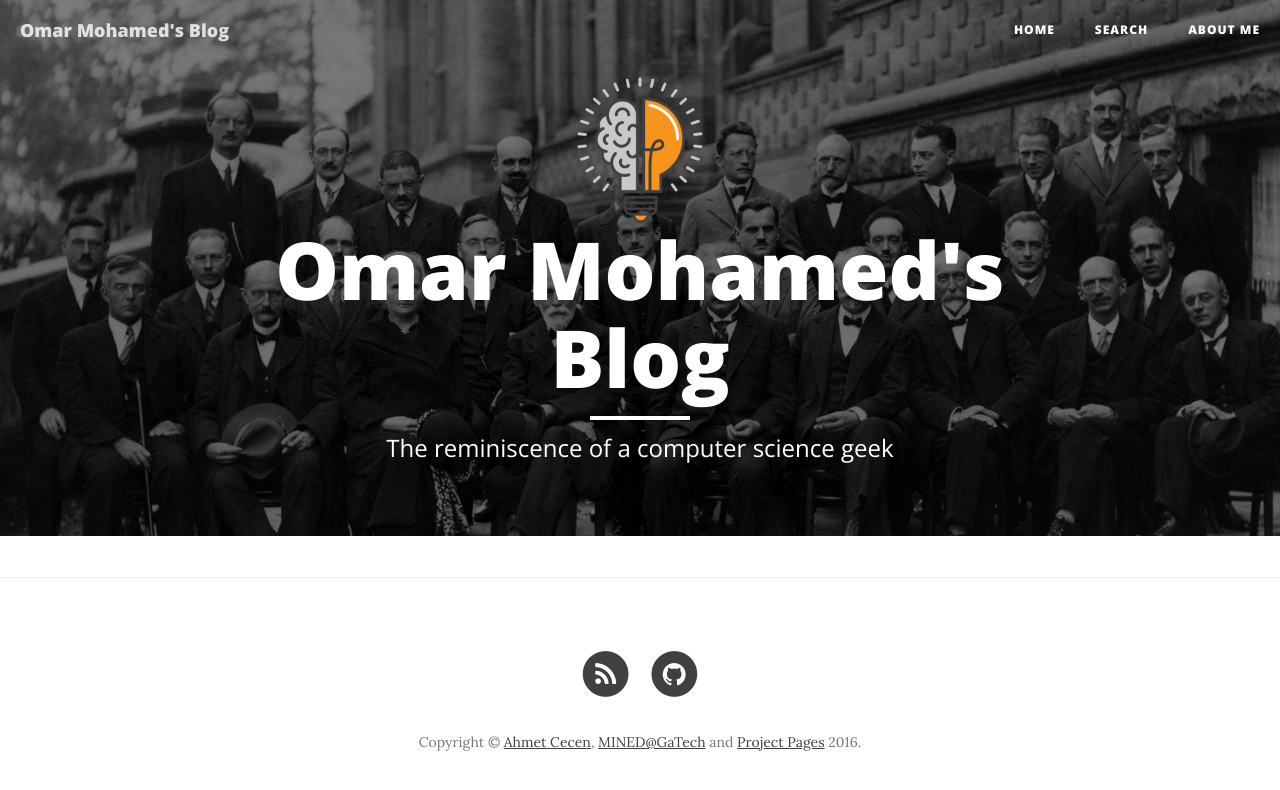
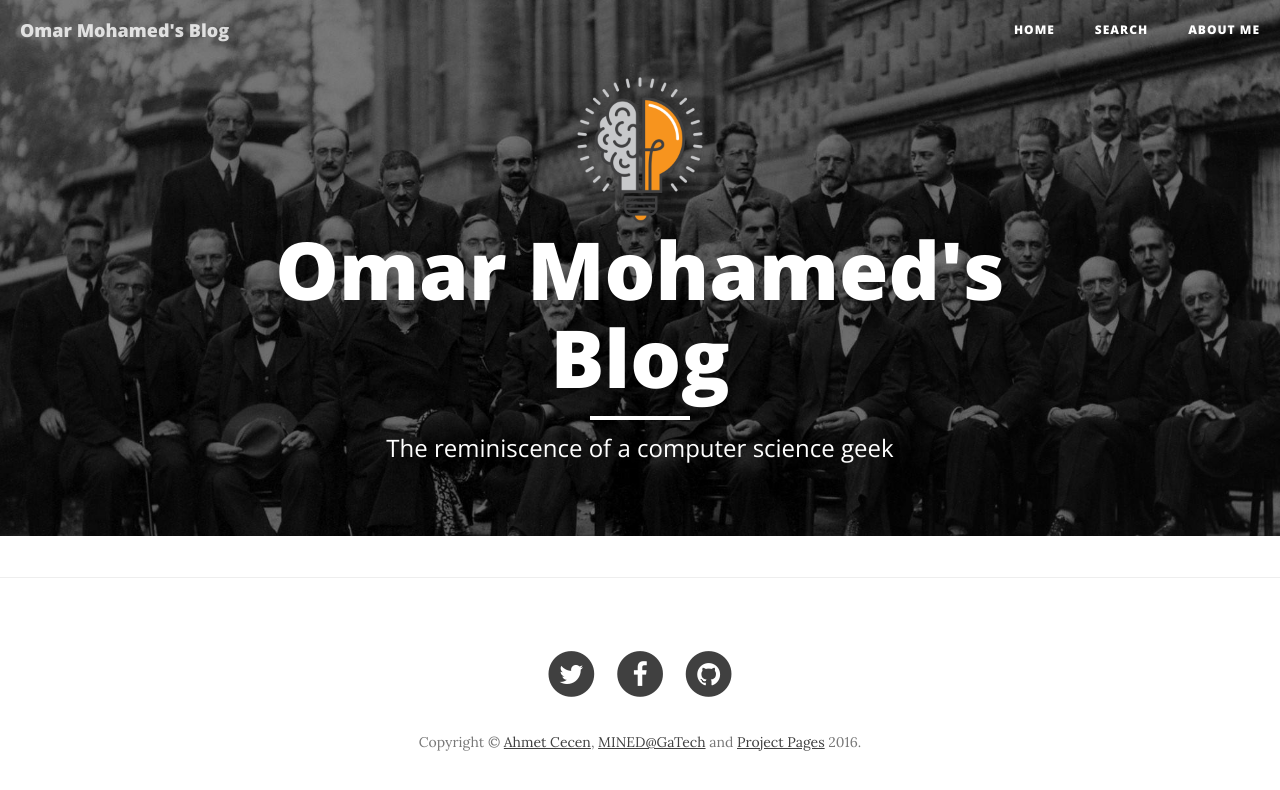
Before and after one commit to omar-mohamed/omar-mohamed.github.io, a Jekyll site: the page built from index.html, in a window 1280 px wide. Shown: the top 790 px of the page. Built offline with Jekyll 4.4.1, drawn with Linux system fonts in a browser that asks for light colours; nearby versions of some CDN libraries; the list of posts is cut into pages by our own code.

Commit message:
-added better footer

```diff
--- a/_config.yml
+++ b/_config.yml
@@ -14,6 +14,8 @@ logo: /img/logos/Project-Pages-New-Logo-Inverted.png
 
 # Tertiary Parameters
 github_username:  omar-mohamed
+facebook_username: omar.mohamed.5682
+twitter_username: OmarFarghali
 project_repository: omar-mohamed.github.io
 disqus_shortname: omar-mohamed
 g-analytics: UA-75881392-1
--- a/_includes/footer.html
+++ b/_includes/footer.html
@@ -4,14 +4,7 @@
         <div class="row">
             <div class="col-lg-8 col-lg-offset-2 col-md-10 col-md-offset-1">
                 <ul class="list-inline text-center">
-                    <li>
-                        <a href="{{ "/feed.xml" | prepend: site.baseurl }}">
-                            <span class="fa-stack fa-lg">
-                                <i class="fa fa-circle fa-stack-2x"></i>
-                                <i class="fa fa-rss fa-stack-1x fa-inverse"></i>
-                            </span>
-                        </a>
-                    </li>
+
                     {% if site.twitter_username %}
                     <li>
                         <a href="https://twitter.com/{{ site.twitter_username }}">
```
